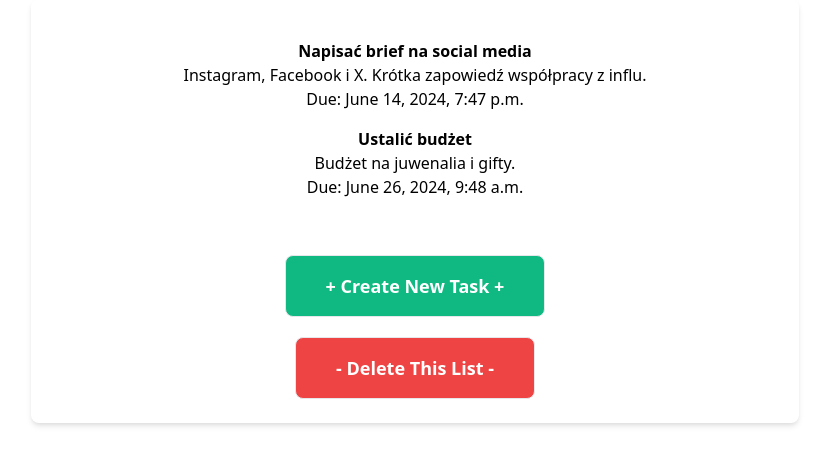
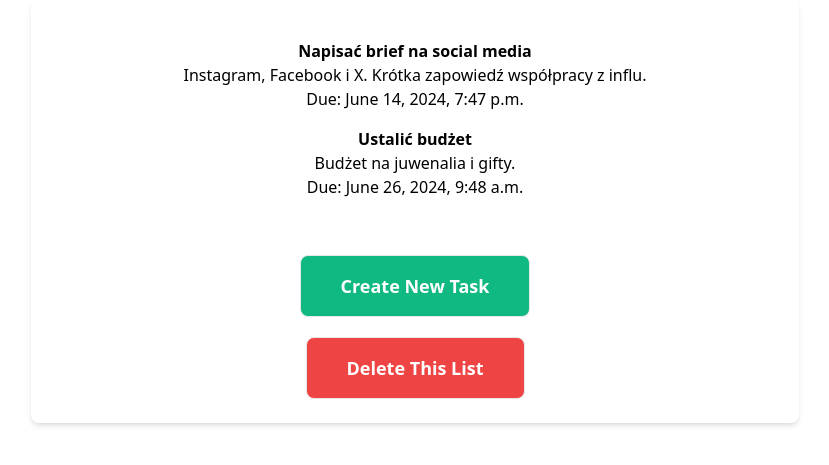
Before and after one commit to AlekUp24/Task_Planner_App, a Django app: page /1 in a window 1280 px wide. Shown: the part 157-622 px from the top of the page, without its empty margins (225-1054 px from the left). Run offline with Django 4.2, Linux system fonts and the light colour scheme; data comes from the database, SQL or seed files in the repository.

Commit message:
create/remove tasks and lists completed. Update task to do and some navigation

```diff
--- a/task_planner_app/templates/index.html
+++ b/task_planner_app/templates/index.html
@@ -6,14 +6,14 @@
 <div class="max-w-3xl mx-auto bg-white p-6 rounded-lg shadow-md flex flex-col">
     <ul>
     {% for list in lists %}
-        <li class="text-xl m-2 transition-transform transform hover:scale-105">
+        <li class="text-xl m-3 transition-transform transform hover:scale-105 ">
             <a href="./{{list.id}}">{{list.id}}.  {{list.name}}</a>
         </li>
     {% endfor %}
     </ul>
 
     <button class="bg-green-500 mx-auto text-lg text-white font-semibold m-10 p-4 px-10 border rounded-lg transition-transform transform hover:bg-green-700">
-        <a href='create_list'>+ Create New List</a>
+        <a href='create_list'>Create New List</a>
     </button>
 
 </div>
--- a/task_planner_app/templates/list_details.html
+++ b/task_planner_app/templates/list_details.html
@@ -17,10 +17,10 @@
     </ul>
 
     <button class="bg-green-500 mx-auto text-lg text-white font-semibold mt-10 p-4 px-10 border rounded-lg transition-transform transform hover:bg-green-700">
-        <a href='{{list.id}}/create_task'>+ Create New Task +</a>
+        <a href='{{list.id}}/create_task'>Create New Task</a>
     </button>
     <button class="bg-red-500 mx-auto text-lg text-white font-semibold mt-5 p-4 px-10 border rounded-lg transition-transform transform hover:bg-red-700">
-        <a href='{{list.id}}/delete_list'>- Delete This List -</a>
+        <a href='{{list.id}}/delete_list'>Delete This List</a>
     </button>
 </div>
 {% endblock %}
--- a/task_planner_app/templates/task_details.html
+++ b/task_planner_app/templates/task_details.html
@@ -16,6 +16,6 @@
 </div>
 
 <button class="bg-red-500 mx-auto text-lg text-white font-semibold mt-5 p-4 px-10 border rounded-lg transition-transform transform hover:bg-red-700">
-    <a href='./{{task.id}}/delete_task'>- Delete Task -</a>
+    <a href='./{{task.id}}/delete_task'>Delete Task</a>
 </button>
 {% endblock %}
```
